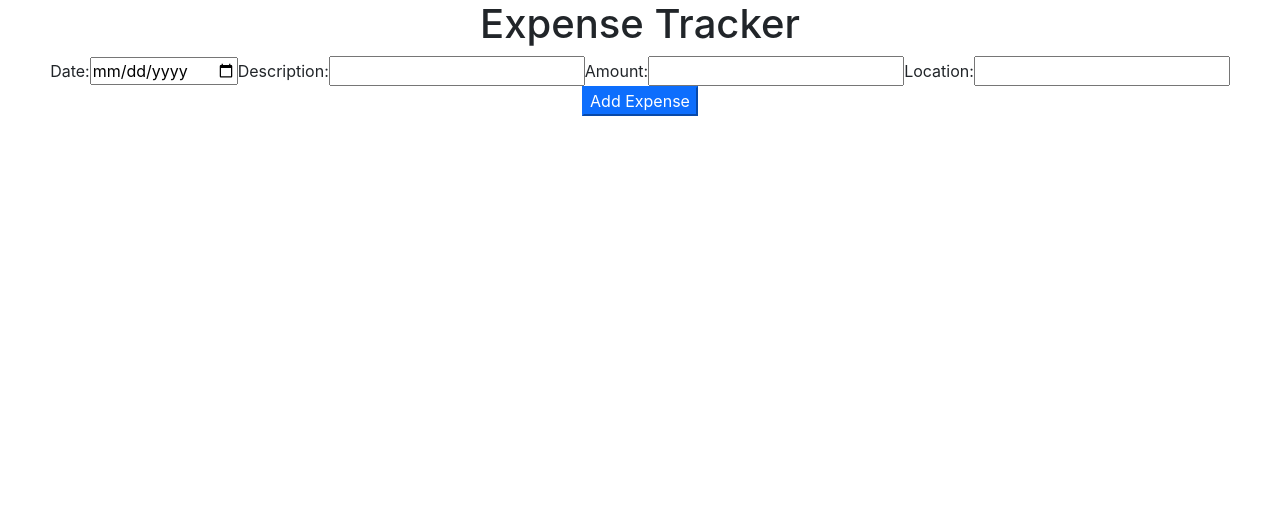
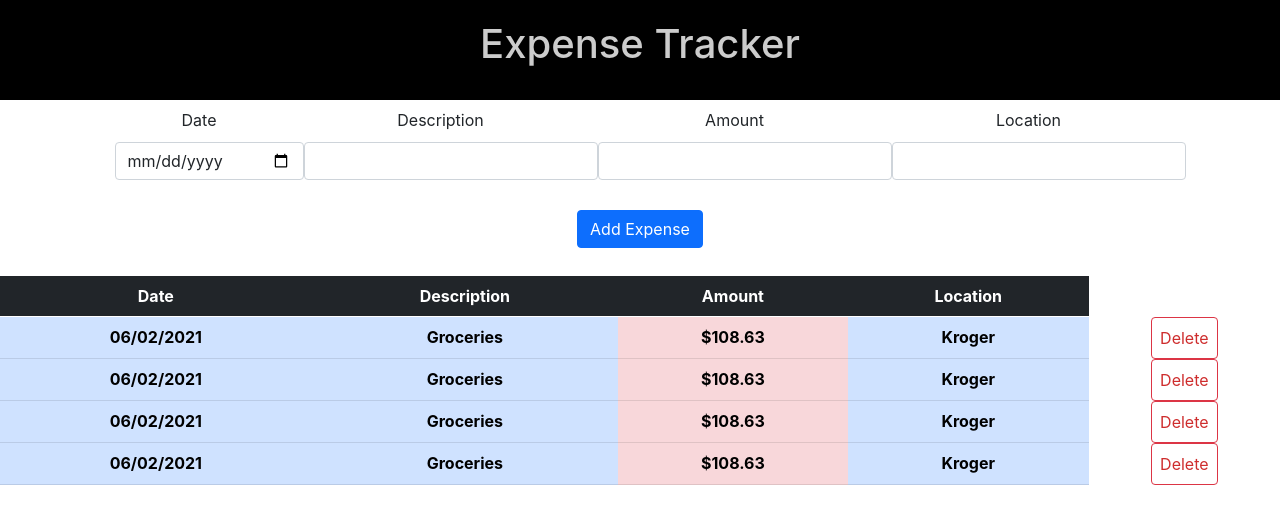
Before and after one commit to Trevorton27/nickPReactExpenseTracker, a React (Create React App) app: page / in a window 1280 px wide. Shown: the top 524 px of the page. Built offline with nearby package versions, Linux system fonts and the light colour scheme.

Commit message:
hardcoded expense table

```diff
--- a/src/App.css
+++ b/src/App.css
@@ -2,37 +2,20 @@
   text-align: center;
 }
 
-.App-logo {
-  height: 40vmin;
-  pointer-events: none;
+.header {
+  background: black;
+  height: 100px;
+  padding: 20px;
+  color: #ccc;
+}
+input {
+  margin: 10px;
 }
 
-@media (prefers-reduced-motion: no-preference) {
-  .App-logo {
-    animation: App-logo-spin infinite 20s linear;
-  }
+#add-expense {
+  margin-top: 20px;
+  margin-bottom: 20px;
 }
-
-.App-header {
-  background-color: #282c34;
-  min-height: 100vh;
-  display: flex;
-  flex-direction: column;
-  align-items: center;
-  justify-content: center;
-  font-size: calc(10px + 2vmin);
-  color: white;
+.btn-danger {
+  color: rgb(206, 45, 45);
 }
-
-.App-link {
-  color: #61dafb;
-}
-
-@keyframes App-logo-spin {
-  from {
-    transform: rotate(0deg);
-  }
-  to {
-    transform: rotate(360deg);
-  }
-}
--- a/src/App.js
+++ b/src/App.js
@@ -1,13 +1,15 @@
-import logo from './logo.svg';
+
 import './App.css';
 import Form from './Form.js'
 import Header from './Header.js'
+import Expenses from './Expenses.js'
 
 function App() {
   return (
     <div className="App">
       <Header />
       <Form />
+      <Expenses />
     </div>
   );
 }
--- /dev/null
+++ b/src/Expenses.js
@@ -0,0 +1,54 @@
+import React from 'react'
+
+function Expenses (){
+
+        return (
+            <div>
+                <table class="table">
+                    <thead class="table table-dark">
+                        <tr>
+                            <th>Date</th>
+                            <th>Description</th>
+                            <th>Amount</th>
+                            <th>Location</th>
+                        </tr>
+                    </thead>
+                    <tbody >
+                        <tr>
+                            <th class="table-primary">06/02/2021</th>
+                            <th class="table-primary">Groceries</th>
+                            <th class="table-danger">$108.63</th>
+                            <th class="table-primary">Kroger</th>
+                            <button class="btn btn-danger">Delete</button>
+                        </tr>
+                        <tr>
+                            <th class="table-primary">06/02/2021</th>
+                            <th class="table-primary">Groceries</th>
+                            <th class="table-danger">$108.63</th>
+                            <th class="table-primary">Kroger</th>
+                            <button class="btn btn-danger">Delete</button>
+                        </tr>
+                        <tr>
+                            <th class="table-primary">06/02/2021</th>
+                            <th class="table-primary">Groceries</th>
+                            <th class="table-danger">$108.63</th>
+                            <th class="table-primary">Kroger</th>
+                            <button class="btn btn-danger">Delete</button>
+                        </tr>
+                        <tr>
+                            <th class="table-primary">06/02/2021</th>
+                            <th class="table-primary">Groceries</th>
+                            <th class="table-danger">$108.63</th>
+                            <th class="table-primary">Kroger</th>
+                            <button class="btn btn-danger">Delete</button>
+                        </tr>
+
+                    </tbody>
+                </table>
+            </div>
+        )
+
+
+}
+
+export default Expenses
--- a/src/Form.js
+++ b/src/Form.js
@@ -13,56 +13,66 @@ class Form extends React.Component {
     }
 
     handleClick(e) {
-
         const {name, value} = e.target
         this.setState({
             [name]: value
         })
+
     }
 
   render () {
         return (
             <div>
-            <form>
-                <label>Date:
+            <form className="form-dark">
+
+                <label>Date
                 <input
                     type="date"
                     name="date"
                     value={this.state.date}
                     onChange={this.handleClick}
+                    className="form-control"
                     />
                 </label>
-                <label>Description:
+
+                <label>Description
                 <input
                     type="text"
                     name="description"
                     value={this.state.description}
                     onChange={this.handleClick}
+                    className="form-control"
                     />
                 </label>
-                <label>Amount:
+
+                <label>Amount
                 <input
                     type="number"
                     name="amount"
                     value={this.state.amount}
                     onChange={this.handleClick}
+                    className="form-control"
                     />
                 </label>
-                <label>Location:
+
+                <label>Location
                 <input
                     type="text"
                     name="location"
                     value={this.state.location}
                     onChange={this.handleClick}
+                    className="form-control"
                     />
                 </label>
 
                 <br />
-                <button class="btn-primary" onClick={this.handleClick}>Add Expense</button>
+
+                <button id="add-expense" className="btn btn-primary" onClick={this.handleClick}>Add Expense</button>
+                <h1>{this.state.date}</h1>
 
             </form>
 
-                  <h1>{this.state.date} {this.state.description} {this.state.amount} {this.state.location}</h1>
+
               </div>
 
         )
--- a/src/Header.js
+++ b/src/Header.js
@@ -3,7 +3,7 @@ import React from "react"
 function Header () {
     return (
         <div>
-            <h1>Expense Tracker</h1>
+            <h1 className="header">Expense Tracker</h1>
         </div>
     )
 }
```
Also changed, not shown: src/logo.svg (deleted), 1 other file (tests, documents, lock files or other folders).
